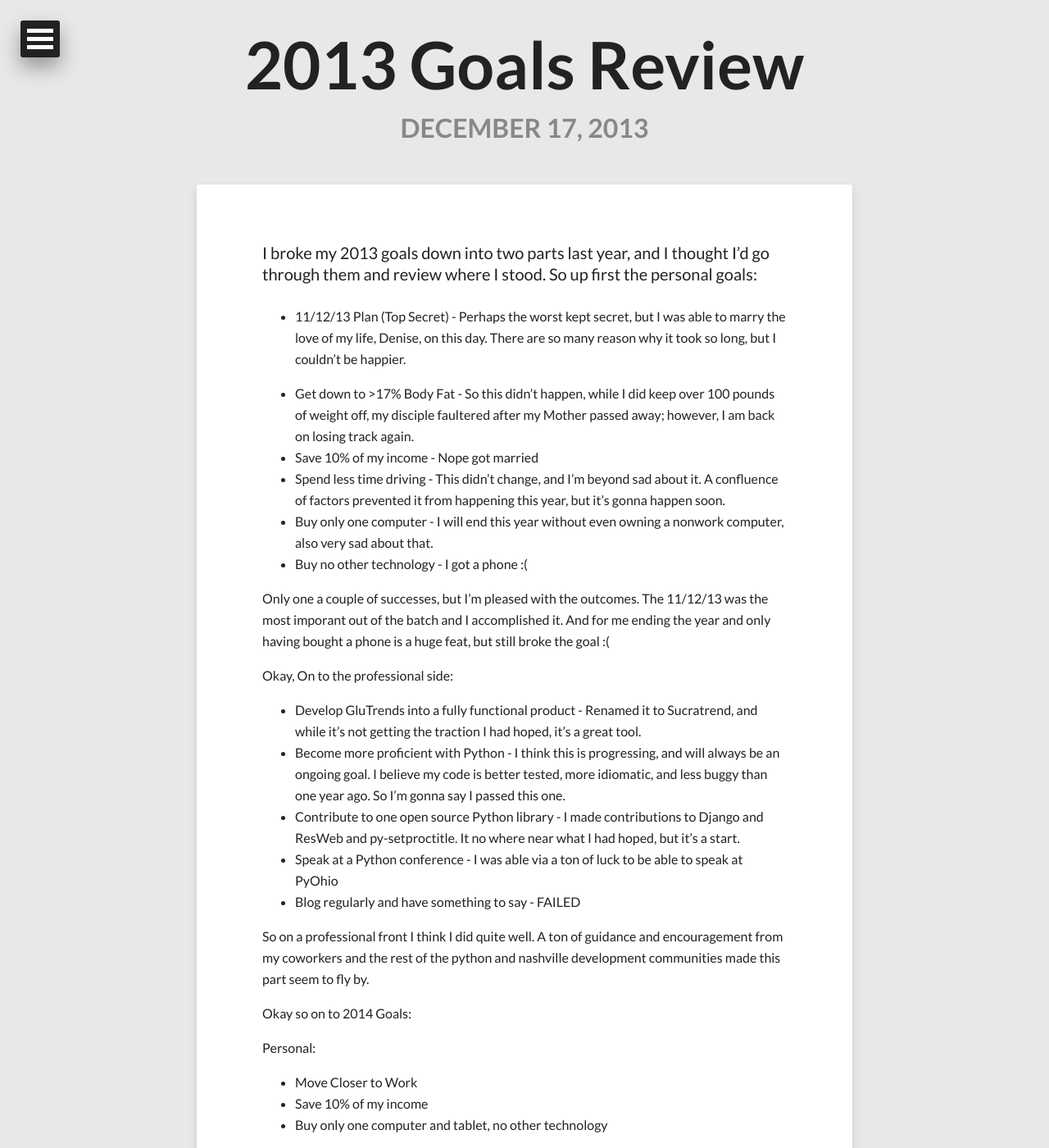
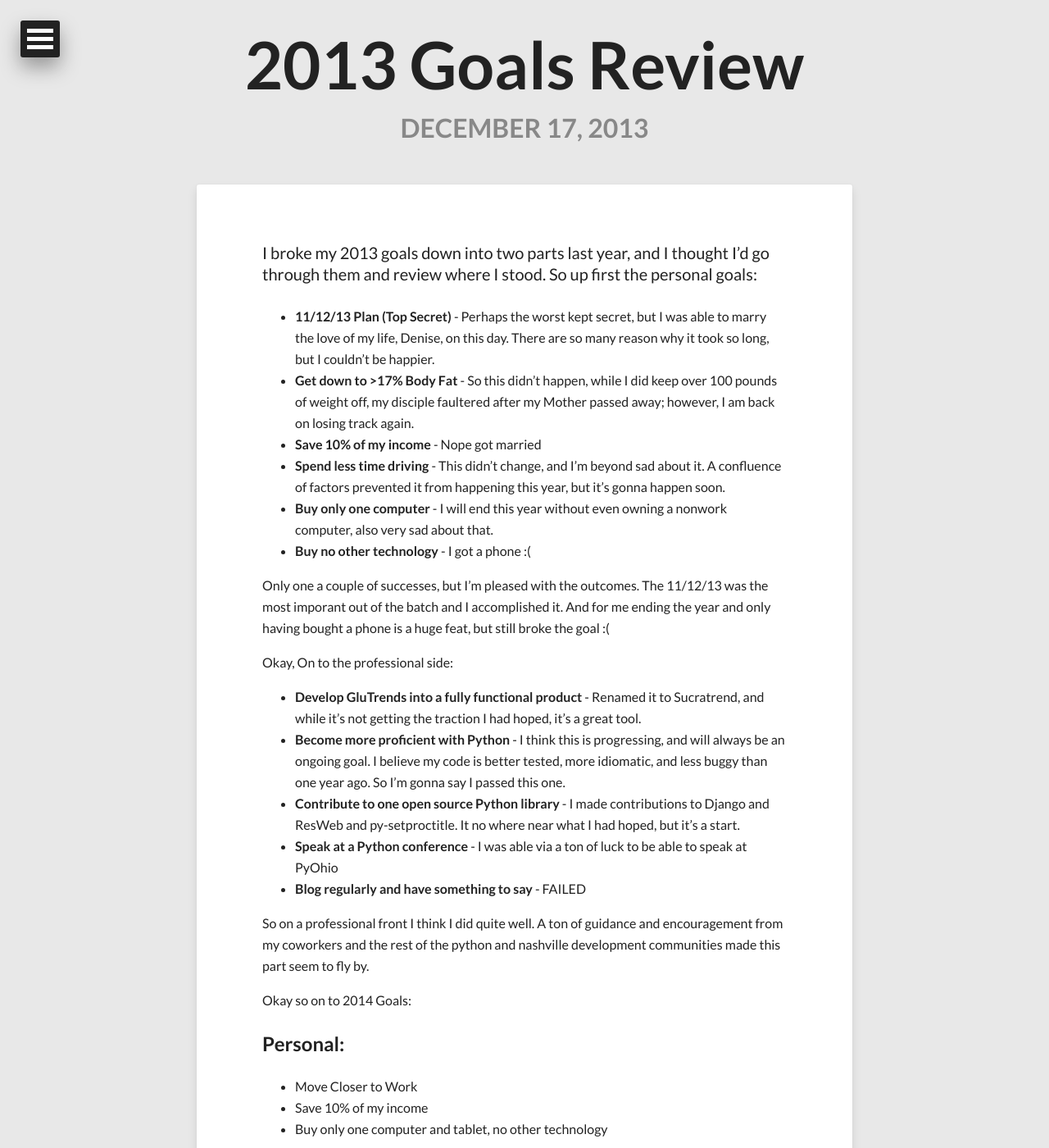
Before and after one commit to jasonamyers/jasonamyers.github.com, a Jekyll site: the page built from _posts/2013-12-17-2013-goals-review.md, in a window 1280 px wide and 1400 px high. Shown: the whole window at 82% size. Built offline with Jekyll 4.4.1, drawn with Linux system fonts in a browser that asks for light colours; nearby versions of some CDN libraries.

```diff
--- a/_posts/2013-12-17-2013-goals-review.md
+++ b/_posts/2013-12-17-2013-goals-review.md
@@ -10,20 +10,19 @@ share: true
 I broke my 2013 goals down into two parts last year, and I thought I'd go
 through them and review where I stood. So up first the personal goals:
 
-* 11/12/13 Plan (Top Secret) - Perhaps the worst kept secret, but I was able to
+* __11/12/13 Plan (Top Secret)__ - Perhaps the worst kept secret, but I was able to
 marry the love of my life, Denise, on this day. There are so many reason why it
 took so long, but I couldn't be happier.
-
-* Get down to >17% Body Fat - So this didn't happen, while I did keep over 100
+* __Get down to >17% Body Fat__ - So this didn't happen, while I did keep over 100
 pounds of weight off, my disciple faultered after my Mother passed away;
 however, I am back on losing track again.
-* Save 10% of my income - Nope got married
-* Spend less time driving - This didn't change, and I'm beyond sad about it.
+* __Save 10% of my income__ - Nope got married
+* __Spend less time driving__ - This didn't change, and I'm beyond sad about it.
 A confluence of factors prevented it from happening this year, but it's gonna
 happen soon.
-* Buy only one computer - I will end this year without even owning a nonwork
+* __Buy only one computer__ - I will end this year without even owning a nonwork
 computer, also very sad about that.
-* Buy no other technology - I got a phone :(
+* __Buy no other technology__ - I got a phone :(
 
 Only one a couple of successes, but I'm pleased with the outcomes.  The 11/12/13
 was the most imporant out of the batch and I accomplished it.  And for me ending
@@ -32,17 +31,17 @@ the year and only having bought a phone is a huge feat, but still broke the goal
 
 Okay, On to the professional side:
 
-* Develop GluTrends into a fully functional product - Renamed it to Sucratrend,
+* __Develop GluTrends into a fully functional product__ - Renamed it to Sucratrend,
 and while it's not getting the traction I had hoped, it's a great tool.
-* Become more proficient with Python - I think this is progressing, and will
+* __Become more proficient with Python__ - I think this is progressing, and will
 always be an ongoing goal. I believe my code is better tested, more idiomatic,
 and less buggy than one year ago. So I'm gonna say I passed this one.
-* Contribute to one open source Python library - I made contributions to Django
+* __Contribute to one open source Python library__ - I made contributions to Django
 and ResWeb and py-setproctitle. It no where near what I had hoped, but it's a
 start.
-* Speak at a Python conference - I was able via a ton of luck to be able to
+* __Speak at a Python conference__ - I was able via a ton of luck to be able to
 speak at PyOhio
-* Blog regularly and have something to say - FAILED
+* __Blog regularly and have something to say__ - FAILED
 
 So on a professional front I think I did quite well.  A ton of guidance and
 encouragement from my coworkers and the rest of the python and nashville
```
Also changed, not shown: other parts of _posts/2013-12-17-2013-goals-review.md (+4 -2 lines).
